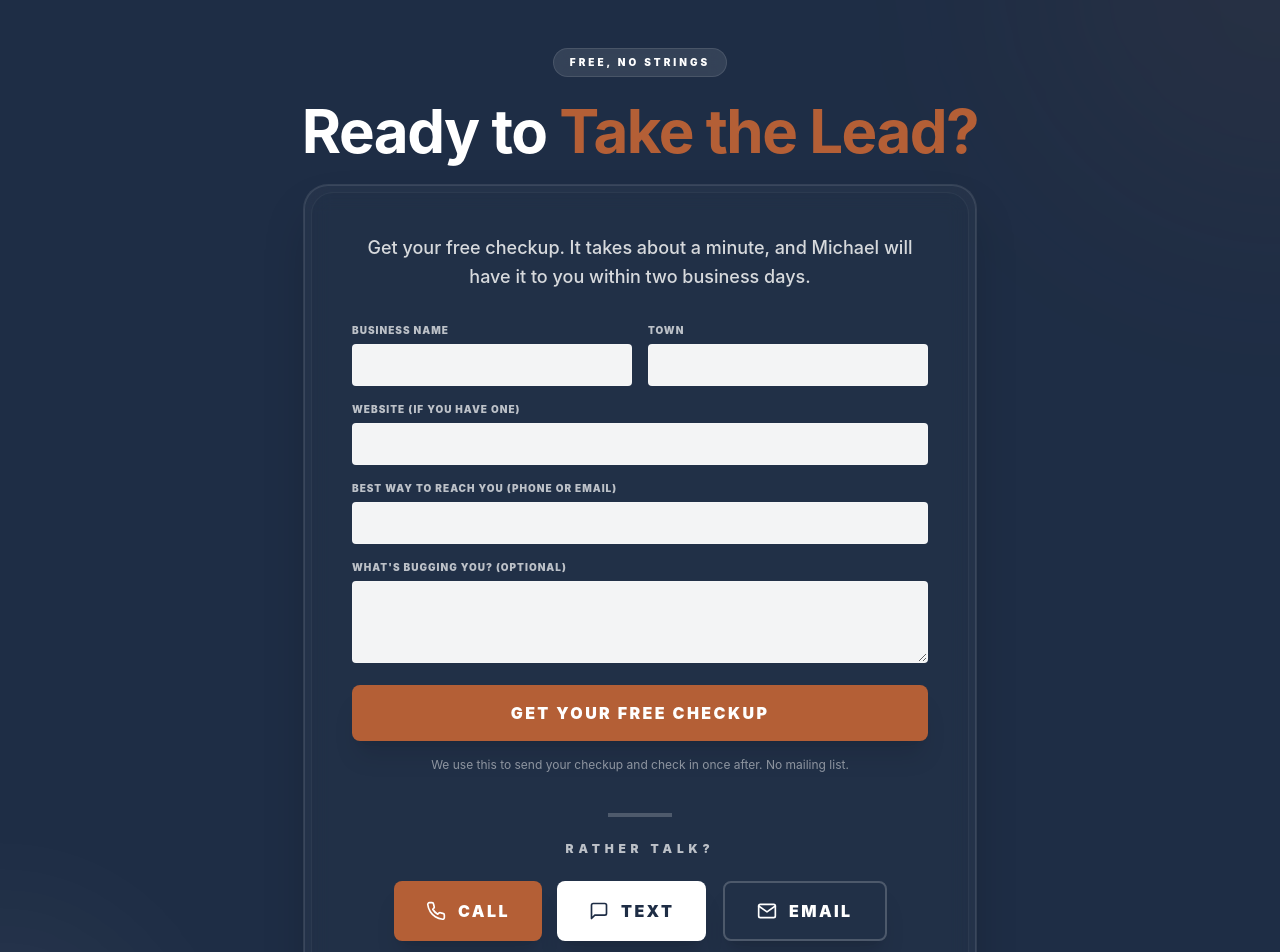
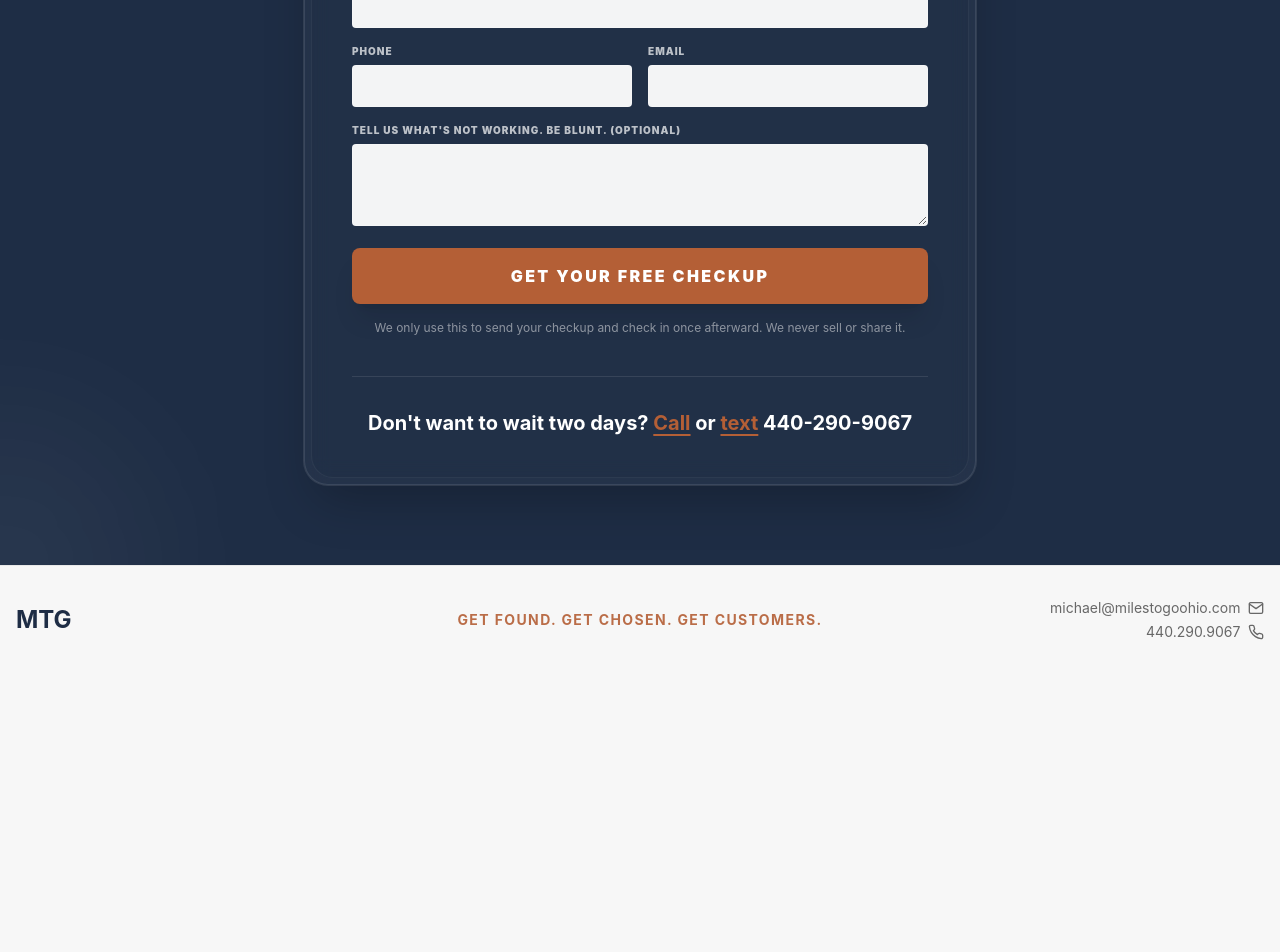
Before and after one commit to mtg-ohio/miles-to-go-site, a React (Vite) app: page / in a window 1280 px wide. Shown: the part 4340-5292 px from the top of the page. After the commit the page ends 5014 px from the top, so only its background shows below. Built offline with nearby package versions, Linux system fonts and the light colour scheme.

Commit message:
Wording pass: About section off the page; checkup form phone and email, one-ask closing box

```diff
--- a/src/App.tsx
+++ b/src/App.tsx
@@ -4,7 +4,6 @@ import Hero from './components/Hero';
 import BaselineSection from './components/BaselineSection';
 import DifferenceSection from './components/DifferenceSection';
 import PricingSection from './components/PricingSection';
-import AboutSection from './components/AboutSection';
 import ScaleSection from './components/ScaleSection';
 import Footer from './components/Footer';
 
@@ -17,7 +16,6 @@ const App: React.FC = () => {
         <BaselineSection />
         <DifferenceSection />
         <PricingSection />
-        <AboutSection />
         <ScaleSection />
       </main>
       <Footer />
--- a/src/components/ScaleSection.tsx
+++ b/src/components/ScaleSection.tsx
@@ -1,5 +1,4 @@
 import React from 'react';
-import { PhoneIcon, MessageIcon, EmailIcon } from './Icon';
 
 const field =
   'w-full px-4 py-2.5 border border-white/20 rounded bg-white/95 text-sm text-mtg-near-black focus:outline-none focus:ring-2 focus:ring-mtg-rust/40';
@@ -7,6 +6,20 @@ const label = 'block text-[10px] font-black uppercase tracking-widest text-white
 
 // The closing ask, with the free checkup form. A plain HTML form so it works
 // without JavaScript (Netlify Forms reads it from the built page).
+// Phone and email are both optional, but one of them has to be there.
+const needOneContact = (e: React.FormEvent<HTMLFormElement>) => {
+  const form = e.currentTarget;
+  const phone = form.elements.namedItem('phone') as HTMLInputElement;
+  const email = form.elements.namedItem('email') as HTMLInputElement;
+  phone.setCustomValidity('');
+  if (!phone.value.trim() && !email.value.trim()) {
+    e.preventDefault();
+    phone.setCustomValidity('Add a phone or an email so we can send your checkup.');
+    phone.reportValidity();
+    phone.addEventListener('input', () => phone.setCustomValidity(''), { once: true });
+  }
+};
+
 const ScaleSection: React.FC = () => {
   return (
     <section id="checkup" className="py-16 sm:py-20 px-4 bg-mtg-navy relative overflow-hidden">
@@ -24,10 +37,10 @@ const ScaleSection: React.FC = () => {
         <div className="bg-white/[0.03] border border-white/10 p-1 md:p-1.5 rounded-3xl backdrop-blur-md max-w-2xl mx-auto shadow-2xl overflow-hidden ring-1 ring-white/10">
           <div className="bg-mtg-navy/40 p-6 sm:p-10 rounded-[22px] border border-white/5">
             <p className="text-mtg-soft-white opacity-85 mb-8 text-base md:text-lg leading-relaxed font-medium">
-              Get your free checkup. It takes about a minute, and Michael will have it to you within two business days.
+              It takes about a minute to ask, and you&apos;ll have it within two business days.
             </p>
 
-            <form name="checkup" method="POST" data-netlify="true" data-netlify-honeypot="company-url" className="space-y-4 text-left">
+            <form name="checkup" method="POST" onSubmit={needOneContact} data-netlify="true" data-netlify-honeypot="company-url" className="space-y-4 text-left">
               <input type="hidden" name="form-name" value="checkup" />
               <p className="hidden">
                 <label>Leave this empty: <input name="company-url" /></label>
@@ -43,15 +56,21 @@ const ScaleSection: React.FC = () => {
                 </div>
               </div>
               <div>
-                <label className={label} htmlFor="website">Website (if you have one)</label>
+                <label className={label} htmlFor="website">Website, if you have one</label>
                 <input className={field} id="website" name="website" />
               </div>
-              <div>
-                <label className={label} htmlFor="contact">Best way to reach you (phone or email)</label>
-                <input className={field} id="contact" name="contact" required />
+              <div className="grid sm:grid-cols-2 gap-4">
+                <div>
+                  <label className={label} htmlFor="phone">Phone</label>
+                  <input className={field} id="phone" name="phone" type="tel" autoComplete="tel" />
+                </div>
+                <div>
+                  <label className={label} htmlFor="email">Email</label>
+                  <input className={field} id="email" name="email" type="email" autoComplete="email" />
+                </div>
               </div>
               <div>
-                <label className={label} htmlFor="bugging">What&apos;s bugging you? (optional)</label>
+                <label className={label} htmlFor="bugging">Tell us what&apos;s not working. Be blunt. (optional)</label>
                 <textarea className={field} id="bugging" name="bugging" rows={3}></textarea>
               </div>
               <button
@@ -61,27 +80,17 @@ const ScaleSection: React.FC = () => {
                 Get Your Free Checkup
               </button>
               <p className="text-xs text-white/50 text-center">
-                We use this to send your checkup and check in once after. No mailing list.
+                We only use this to send your checkup and check in once afterward. We never sell or share it.
               </p>
             </form>
 
-            <div className="space-y-6 mt-10">
-              <div className="w-16 h-1 bg-white/20 mx-auto"></div>
-              <h4 className="text-white/70 font-black text-xs uppercase tracking-[0.4em]">Rather Talk?</h4>
-              <div className="flex flex-col sm:flex-row justify-center items-stretch gap-4">
-                <a href="tel:4402909067" className="flex items-center justify-center gap-3 px-8 py-4 bg-mtg-rust text-white rounded-lg font-black uppercase tracking-[0.15em] hover:opacity-90 transition-all transform hover:scale-[1.03] shadow-xl group">
-                  <PhoneIcon className="w-5 h-5 group-hover:rotate-12 transition-transform" />
-                  Call
-                </a>
-                <a href="sms:4402909067" className="flex items-center justify-center gap-3 px-8 py-4 bg-white text-mtg-navy rounded-lg font-black uppercase tracking-[0.15em] hover:bg-mtg-soft-white transition-all transform hover:scale-[1.03] shadow-xl group">
-                  <MessageIcon className="w-5 h-5 group-hover:-translate-y-1 transition-transform" />
-                  Text
-                </a>
-                <a href="mailto:michael@milestogoohio.com" className="flex items-center justify-center gap-3 px-8 py-4 bg-transparent border-2 border-white/20 text-white rounded-lg font-black uppercase tracking-[0.15em] hover:bg-white/10 transition-all transform hover:scale-[1.03] shadow-xl group">
-                  <EmailIcon className="w-5 h-5 group-hover:scale-110 transition-transform" />
-                  Email
-                </a>
-              </div>
+            <div className="mt-10 pt-8 border-t border-white/10">
+              <p className="text-white text-lg md:text-xl font-bold">
+                Don&apos;t want to wait two days?{' '}
+                <a href="tel:4402909067" className="text-mtg-rust underline underline-offset-4">Call</a> or{' '}
+                <a href="sms:4402909067" className="text-mtg-rust underline underline-offset-4">text</a>{' '}
+                <a href="tel:4402909067" className="whitespace-nowrap hover:underline">440-290-9067</a>
+              </p>
             </div>
           </div>
         </div>
```
